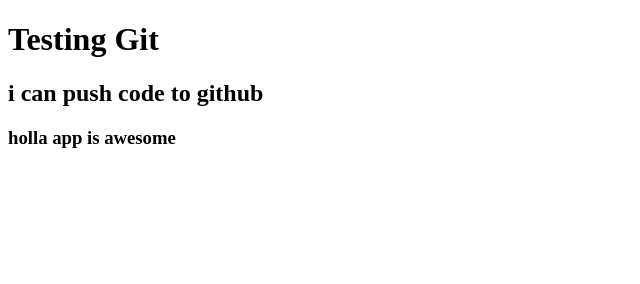
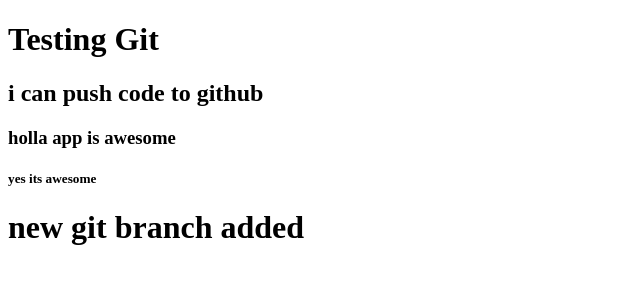
Before and after one commit to Diptaroy72/testing-git, a plain HTML site: page index.html in a window 1280 px wide. Shown: the whole page, without its empty margins (0-640 px from the left). Drawn offline with Linux system fonts and the light colour scheme.

Commit message:
new branch added

```diff
--- a/index.html
+++ b/index.html
@@ -10,5 +10,7 @@
     <h1>Testing Git</h1>
     <h2>i can push code to github</h2>
     <h3>holla app is awesome</h3>
+    <h5>yes its awesome</h5>
+    <h1>new git branch added</h1>
 </body>
 </html>
```
